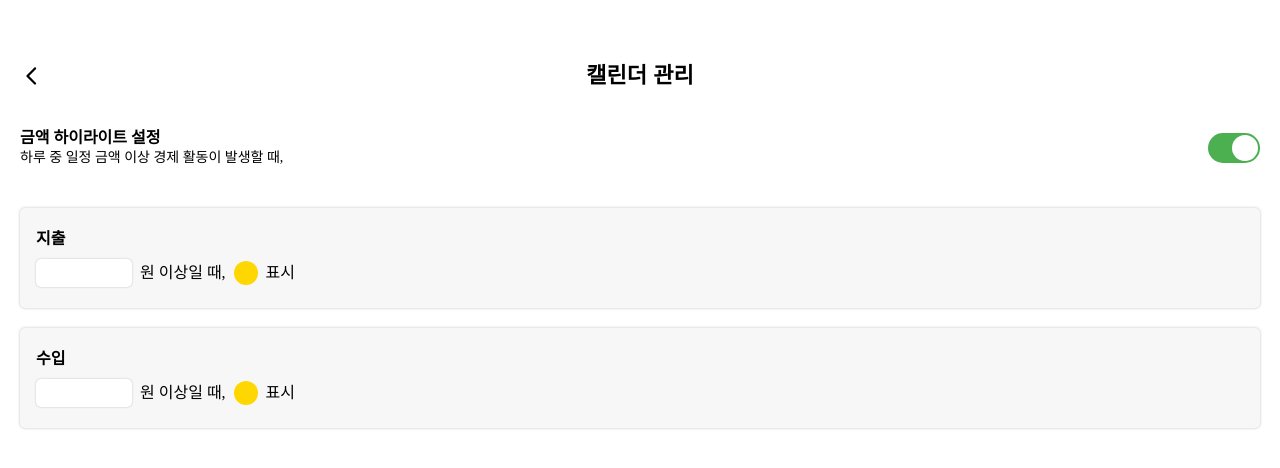
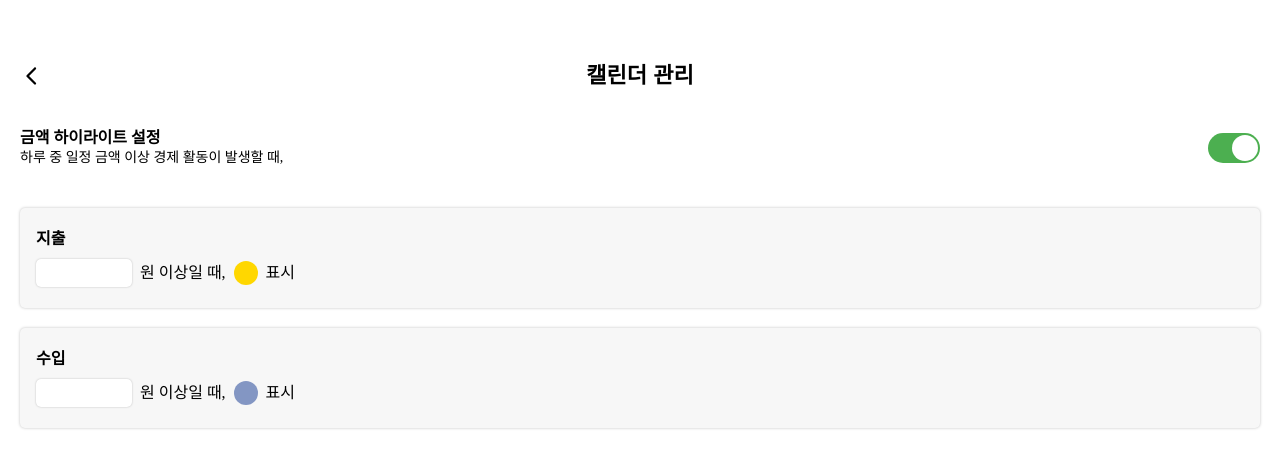
Before and after one commit to Finance-uss/Finance_Us_FE, a React (Vite) app: page /user/calendar in a window 1280 px wide. Shown: the top 468 px of the page. Built offline with nearby package versions, Linux system fonts and the light colour scheme; a web font is replaced by a local one.

Commit message:
feat: 캘린더 관리 페이지 구현

```diff
--- a/package.json
+++ b/package.json
@@ -17,6 +17,7 @@
     "normalize.css": "^8.0.1",
     "react": "^18.3.1",
     "react-chartjs-2": "^5.3.0",
+    "react-color": "^2.19.3",
     "react-dom": "^18.3.1",
     "react-router-dom": "^7.1.1",
     "styled-components": "^6.1.13"
--- a/src/components/User/ColorPick/index.jsx
+++ /dev/null
@@ -1,35 +0,0 @@
-import React, { useState } from 'react';
-import { PickerContainer, ColorInput, Slider } from '../../../styles/User/ColorPick/style';
-
-const ColorPick = ({ defaultColor, onColorChange }) => {
-    const [color, setColor] = useState(defaultColor || '#8396C3');
-    const [opacity, setOpacity] = useState(100);
-
-    const handleColorChange = (e) => {
-        setColor(e.target.value);
-        if (onColorChange) {
-            onColorChange(e.target.value);
-        }
-    };
-
-    const handleOpacityChange = (e) => {
-        setOpacity(e.target.value);
-    };
-
-    return (
-        <PickerContainer>
-            <ColorInput type="color" value={color} onChange={handleColorChange} />
-            <Slider
-                type="range"
-                min="0"
-                max="100"
-                value={opacity}
-                onChange={handleOpacityChange}
-            />
-            <div>{color}</div>
-            <div>{opacity}%</div>
-        </PickerContainer>
-    );
-};
-
-export default ColorPick;
--- a/src/components/User/Highlight/index.jsx
+++ b/src/components/User/Highlight/index.jsx
@@ -1,25 +1,47 @@
-import React, { useState } from 'react';
-import { HighlightContainer, Label, Content, AmountInput, IndicatorText, ColorIndicator, ColorIndicatorWrapper, PopupContainer } from '../../../styles/User/Highlight/style';
-import ColorPick from '../ColorPick';
+import React, { useState, useRef } from 'react';
+import { HighlightContainer, Label, Content, AmountInput, IndicatorText, ColorIndicator, ColorPickerContainer, CloseButton } from '../../../styles/User/Highlight/style';
+import { ChromePicker } from 'react-color';
+import CloseIcon from '../../../assets/icons/common/X.svg';
 
-const AmountHighlight = ({ label, isActive, onColorIndicatorClick, onColorChange }) => {
+const AmountHighlight = ({ label, selectedColor, onColorChange }) => {
+    const [isPickerVisible, setIsPickerVisible] = useState(false);
+    const highlightRef = useRef(null);
+
+    // ✅ 색상 원 클릭 시 컬러 피커 토글
+    const handleColorIndicatorClick = () => {
+        setIsPickerVisible((prev) => !prev);
+    };
+
+    // ✅ 색상 변경
+    const handleColorChange = (color) => {
+        onColorChange(`rgba(${color.rgb.r}, ${color.rgb.g}, ${color.rgb.b}, ${color.rgb.a})`);
+    };
+
     return (
+        <div ref={highlightRef}>
             <HighlightContainer>
                 <Label>{label}</Label>
                 <Content>
                     <AmountInput type="number" />
-                <IndicatorText>원 이상일 때, </IndicatorText>
-                <ColorIndicatorWrapper>
-                    <ColorIndicator onClick={onColorIndicatorClick} />
-                </ColorIndicatorWrapper>
+                    <IndicatorText>원 이상일 때,</IndicatorText>
+
+                    {/* ✅ 색상 원을 클릭하면 컬러 피커가 뜨도록 설정 */}
+                    <ColorIndicator color={selectedColor} onClick={handleColorIndicatorClick} />
+
                     <IndicatorText>표시</IndicatorText>
                 </Content>
-            {isActive && (
-                <PopupContainer>
-                    <ColorPick onColorChange={onColorChange} />
-                </PopupContainer>
+            </HighlightContainer>
+
+            {/* ✅ 컬러 피커 UI */}
+            {isPickerVisible && (
+                <ColorPickerContainer>
+                    <CloseButton onClick={() => setIsPickerVisible(false)}>
+                        <img src={CloseIcon} alt="닫기" />
+                    </CloseButton>
+                    <ChromePicker color={selectedColor} onChange={handleColorChange} disableAlpha={false} />
+                </ColorPickerContainer>
             )}
-        </HighlightContainer>
+        </div>
     );
 };
 
--- a/src/pages/User/Panel/Calendar/index.jsx
+++ b/src/pages/User/Panel/Calendar/index.jsx
@@ -9,20 +9,18 @@ const CalendarSetPage = () => {
     const navigate = useNavigate();
 
     const [isHighlightEnabled, setIsHighlightEnabled] = useState(true);
-    const [currentColor, setCurrentColor] = useState('#FFD700');
-    const [activePicker, setActivePicker] = useState(null);
+    const [colors, setColors] = useState({ 지출: 'rgba(255, 215, 0, 1)', 수입: 'rgba(131, 150, 195, 1)' });
 
     const handleBackClick = () => {
         navigate('/user');
     };
 
-    const handleColorIndicatorClick = () => {
-        setActivePicker((prev) => (prev === label ? null : label));
-    };
-
-    const handleColorChange = (color) => {
-        setCurrentColor(color); // 선택한 색상을 업데이트
-        setActivePicker(null); // 색상을 선택하면 팝업을 닫음
+    // ✅ 색상 변경
+    const handleColorChange = (color, label) => {
+        setColors((prevColors) => ({
+            ...prevColors,
+            [label]: color, // 해당 Highlight 색상 업데이트
+        }));
     };
 
     return (
@@ -45,23 +43,21 @@ const CalendarSetPage = () => {
                 </ToggleWrapper>
             </Section>
 
+            {/* ✅ 토글이 켜져 있을 때만 HighlightWrapper 렌더링 */}
+            {isHighlightEnabled && (
                 <HighlightWrapper>
-                {/* 지출 금액 설정 */}
                     <AmountHighlight
                         label="지출"
-                    isActive={activePicker === '지출'}
-                    onColorIndicatorClick={() => handleColorIndicatorClick('지출')}
-                    onColorChange={handleColorChange}
+                        selectedColor={colors.지출}
+                        onColorChange={(color) => handleColorChange(color, '지출')}
                     />
-
-                {/* 수입 금액 설정 */}
                     <AmountHighlight
                         label="수입"
-                    isActive={activePicker === '수입'}
-                    onColorIndicatorClick={() => handleColorIndicatorClick('수입')}
-                    onColorChage={handleColorChange}
+                        selectedColor={colors.수입}
+                        onColorChange={(color) => handleColorChange(color, '수입')}
                     />
                 </HighlightWrapper>
+            )}
         </PageContainer>
     );
 };
@@ -73,19 +69,13 @@ const PageContainer = styled.div`
     flex-direction: column;
     padding: 20px;
     background-color: white;
+    position: relative;
 `;
 
 const Section = styled.div`
     position: relative;
     padding-top: 40px;
     padding-bottom: 40px;
-
-    & > div {
-        display: flex;
-        justify-content: space-between;
-        align-items: center;
-        margin-bottom: 8px;
-    }
 `;
 
 const HighlightWrapper = styled.div`
--- a/src/styles/User/ColorPick/style.js
+++ /dev/null
@@ -1,24 +0,0 @@
-import styled from 'styled-components';
-
-export const PickerContainer = styled.div`
-    display: flex;
-    flex-direction: column;
-    align-items: center;
-    padding: 16px;
-    border: 1px solid #ddd;
-    border-radius: 8px;
-    background-color: #fff;
-`;
-
-export const ColorInput = styled.input`
-    width: 100%;
-    height: 40px;
-    margin-bottom: 16px;
-    border: none;
-    cursor: pointer;
-`;
-
-export const Slider = styled.input`
-    width: 100%;
-    margin: 8px 0;
-`;
--- a/src/styles/User/Highlight/style.js
+++ b/src/styles/User/Highlight/style.js
@@ -55,27 +55,56 @@ export const IndicatorText = styled.span`
     text-decoration-skip-ink: none;
 `;
 
-export const ColorIndicatorWrapper = styled.div`
-    position: relative; /* ColorPick 위치를 설정하기 위한 기준 */
-`;
-
-export const ColorIndicator = styled.div`
+export const ColorIndicator = styled.label`
     width: 24px;
     height: 24px;
     border-radius: 50%;
-    background: #FFD700;
+    background: ${({ color }) => color};
     cursor: pointer;
+    display: flex;
+    justify-content: center;
+    align-items: center;
+    position: relative;
 `;
 
-export const PopupContainer = styled.div`
+export const ColorPickerContainer = styled.div`
     position: absolute;
-    top: calc(100% + 20px); /* Content 바로 아래 20px */
-    left: 0;
-    width: 230px;
-    height: 363px;
+    top: 100%;
+    left: 50%;
+    transform: translate(-50%, 20px);
     background: white;
     box-shadow: 0px 4px 8px rgba(0, 0, 0, 0.1);
     border-radius: 8px;
     z-index: 100;
     padding: 16px;
+    width: 230px;
+    max-height: 363px;
+    padding-top: 40px;
+    display: flex;
+    flex-direction: column;
+    align-items: center;
+
+    * {
+        font-family: Pretendard, sans-serif !important;
+        color: #000 !important;
+    }
 `;
+
+export const CloseButton = styled.button`
+    position: absolute;
+    top: 10px;
+    right: 10px;
+    background: none;
+    border: none;
+    cursor: pointer;
+    display: flex;
+    align-items: center;
+    justify-content: center;
+
+    svg {
+        width: 24px;
+        height: 24px;
+        fill: #aaa;
+        transition: fill 0.2s ease-in-out;
+    }
+`;
```
Also changed, not shown: 1 other file (tests, documents, lock files or other folders). Lines whose indentation alone changed are shown as unchanged.
